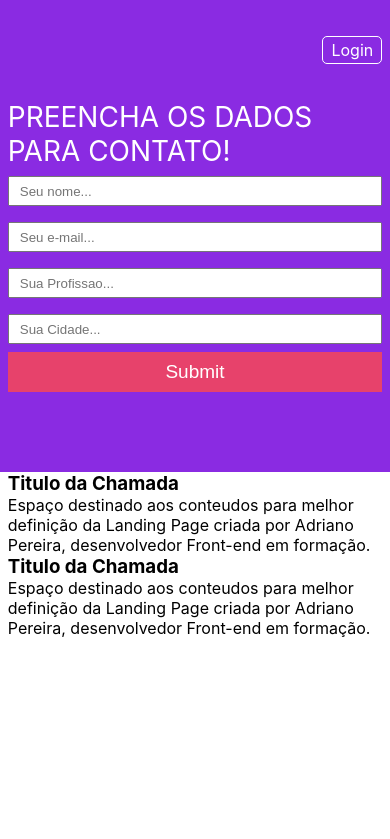
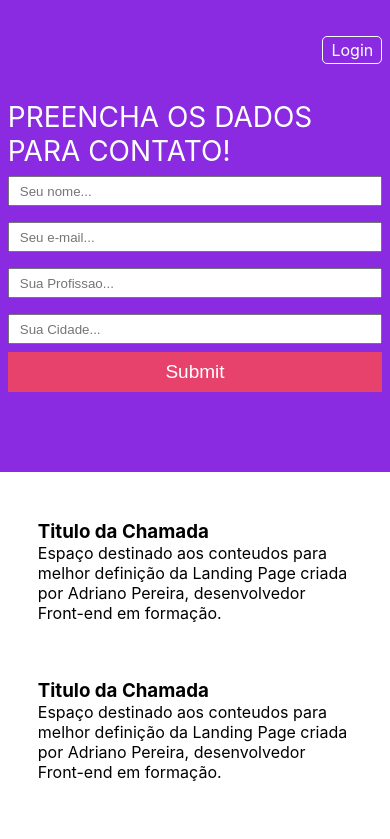
Before and after one commit to ADRIANOANIMUS/landingPage, a React (Create React App) app in the folder projeto/: page / in a window 390 px wide. Shown: the top 839 px of the page. Built offline with nearby package versions, Linux system fonts and the light colour scheme.

Commit message:
Create Component "Main".

```diff
--- a/projeto/src/App.css
+++ b/projeto/src/App.css
@@ -88,10 +88,17 @@ margin: 8px 10px;
     font-size: 19px;
     }
 
+    .conteudo-single{
+      margin-top: 40px;
+      width:50%;
+      padding:8px 30px;
+    }
+
 
     @media screen and (max-width: 768px) {
       .items-form input[type=text]{
         width: 100%;
       }
+      .conteudo-single{width: 100%;}
 
     }
--- a/projeto/src/App.js
+++ b/projeto/src/App.js
@@ -1,38 +1,26 @@
 
 import './App.css';
+import Main from './Main';
 
 function App() {
   return (
     <div className="App">
-      <div className="main">
-        <div className="center">
-          <div className="menu">
-            <div className="logo">
-            </div>
-            <div className="item-menu">
-              <a href="#">Login</a>
-            </div>
-          </div>
-          <div className="form">
-            <h2>Preencha os dados para contato!</h2>
-            <form>
-              <div className="items-form">
-                <input Placeholder="Seu nome..." type="text" />
-                <input Placeholder="Seu e-mail..." type="text" />
-                <input Placeholder="Sua Profissao..." type="text" />
-                <input Placeholder="Sua Cidade..." type="text" />
-                <input type="submit" />
-              </div>
+      <Main/>
 
-            </form>
-          </div>
-
-        </div>
-
-
-      </div>
       <div className="conteudo">
         <div className="center">
+          <div className="conteudo-single">
+            <h3>Titulo da Chamada</h3>
+            <p>Espaço destinado aos conteudos para melhor definição da Landing Page
+              criada por Adriano Pereira, desenvolvedor Front-end
+              em formação.</p>
+          </div>
+          <div className="conteudo-single">
+            <h3>Titulo da Chamada</h3>
+            <p>Espaço destinado aos conteudos para melhor definição da Landing Page
+              criada por Adriano Pereira, desenvolvedor Front-end
+              em formação.</p>
+          </div>
           <div className="conteudo-single">
             <h3>Titulo da Chamada</h3>
             <p>Espaço destinado aos conteudos para melhor definição da Landing Page
--- /dev/null
+++ b/projeto/src/Main.js
@@ -0,0 +1,34 @@
+function Main(){
+    return(
+        <div className="main">
+        <div className="center">
+          <div className="menu">
+            <div className="logo">
+            </div>
+            <div className="item-menu">
+              <a href="#">Login</a>
+            </div>
+          </div>
+          <div className="form">
+            <h2>Preencha os dados para contato!</h2>
+            <form>
+              <div className="items-form">
+                <input Placeholder="Seu nome..." type="text" />
+                <input Placeholder="Seu e-mail..." type="text" />
+                <input Placeholder="Sua Profissao..." type="text" />
+                <input Placeholder="Sua Cidade..." type="text" />
+                <input type="submit" />
+              </div>
+
+            </form>
+          </div>
+
+        </div>
+
+
+      </div>
+    )
+
+}
+
+export default Main;
```
